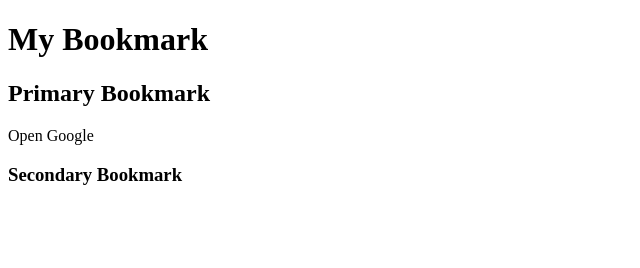
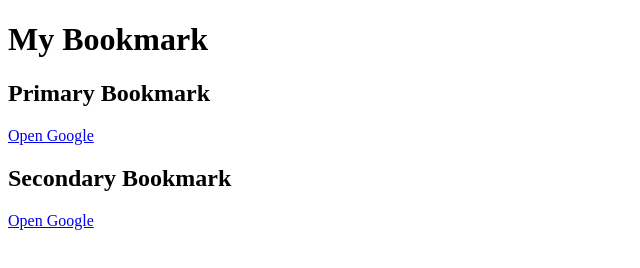
Before and after one commit to Rahuldashlr/mega2, a plain HTML site: page Rahul-code/web dev/bookmark.html in a window 1280 px wide. Shown: the whole page, without its empty margins (0-640 px from the left). Drawn offline with Linux system fonts and the light colour scheme.

Commit message:
bookmark

```diff
--- a/Rahul-code/web dev/bookmark.html
+++ b/Rahul-code/web dev/bookmark.html
@@ -8,9 +8,10 @@
 <body>
     <h1>My Bookmark</h1>
     <h2>Primary Bookmark</h2>
-    <a href="https://www.google.com"></a>
-     Open Google
-    <h3>Secondary Bookmark</h3>
+    <a target="_blank" href="https://www.google.com">Open Google</a>
+    <h2>Secondary Bookmark</h2>
+    <a target="_blank" href="https://www.google.in">Open Google</a>
+
 
 </body>
 </html>
```
